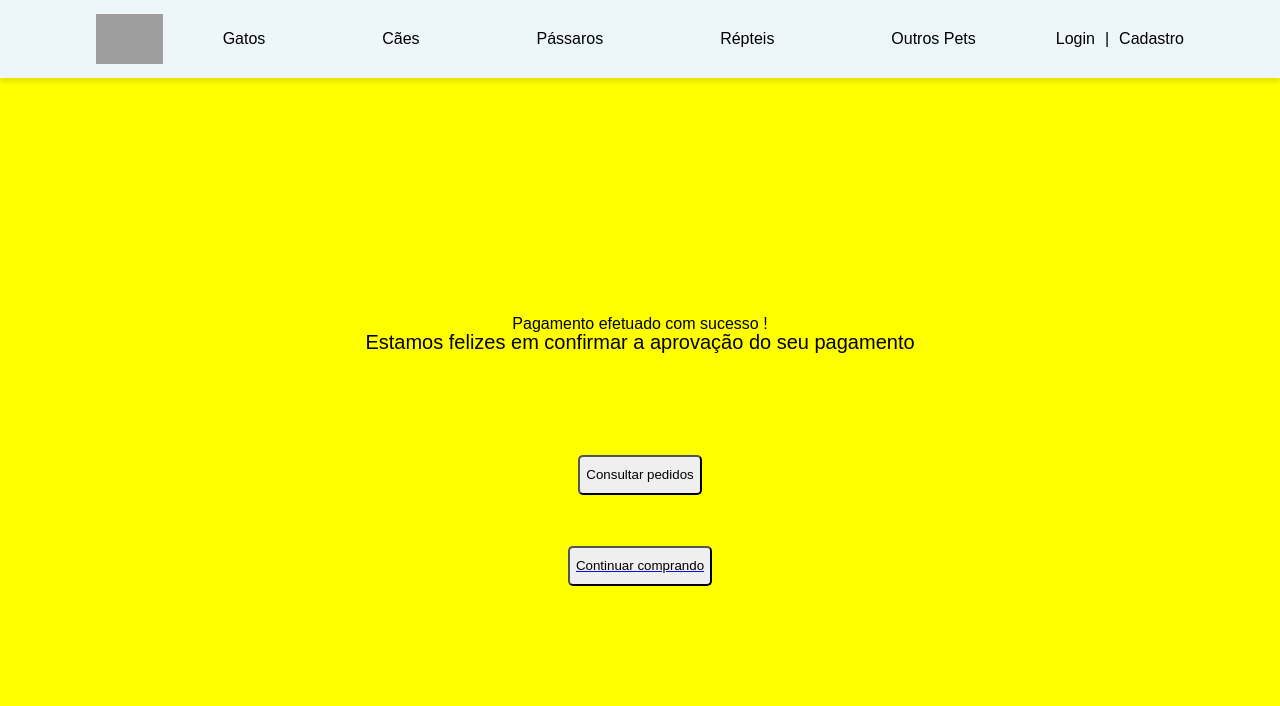
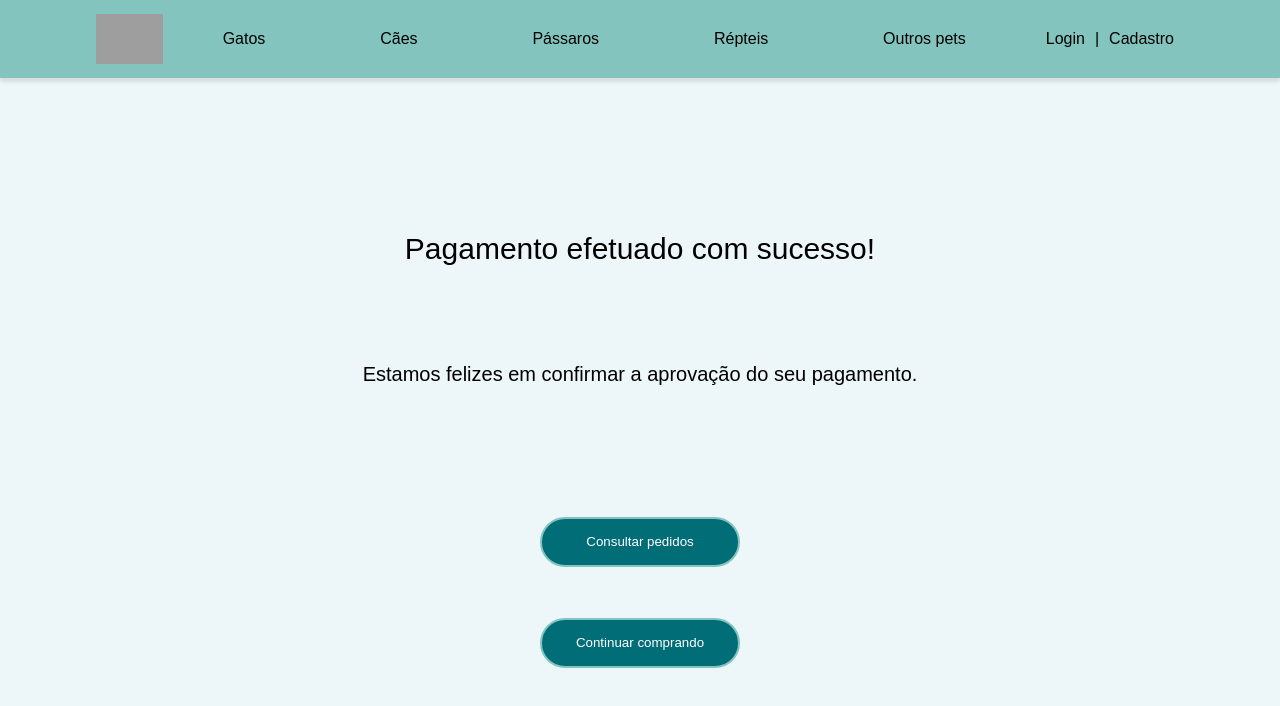
Before and after one commit to vinicius-roque/4Paws-front-end, a React (Create React App) app: page /success in a window 1280 px wide. Shown: the top 706 px of the page. Built offline with nearby package versions, Linux system fonts and the light colour scheme; grey boxes are pictures that could not be loaded.

Commit message:
feat(): implemented all styled-components of project

```diff
--- a/src/components/cart/Cart.js
+++ b/src/components/cart/Cart.js
@@ -41,18 +41,12 @@ export default function Cart(){
         <>
         <Header/>
         <HeaderPage>
-            <p> Carrinho de compras</p>
+            <p>Carrinho de compras</p>
             <Freeship>
                 <p> Frete grátis acima de R$ 100,00</p>
-                <p> Confira as regras</p>
             </Freeship>
         </HeaderPage>
         <CartBox>
-            <Statement>
-                <p>Produto</p>
-                <p>Preço</p>
-                <p>Quantidade</p>
-            </Statement>
             {cart.map((product,index) => (
                 //COLOCAR UMA VARIAVEL PARA VER SE O CARRINHO ESTA VAZIO E DAR UMA MENSAGEM
             <Product>
@@ -61,13 +55,13 @@ export default function Cart(){
                 <h5>R$ {product.price}0</h5>
                 <h5>{product.quantity}</h5>
 
-           <h5 onClick={() => remove(product._id)}>REMOVER</h5>
+                <h4 onClick={() => remove(product._id)}>REMOVER</h4>
            </Product>
             ))}
 
         </CartBox>
         <Footer>
-            <p>Total da compra: R$ {saldo}0</p>
+            <p>Total da compra: R$ {saldo.toFixed(2)}</p>
             <button>
                 <Link to="/Checkout"><p>Prosseguir para pagamento</p></Link>
             </button>
@@ -79,21 +73,36 @@ export default function Cart(){
 const HeaderPage = styled.div`
     display: flex;
     width: 95%;
-background-color: #d06D00;
-height:50px;
-justify-content: space-between;
+    background-color: #006d77;
+    height: 60px;
+    justify-content: space-around;
     align-items: center;
     margin-top: 150px;
     border-radius: 5px;
     padding: 10px;
+    color: #FFFFFF;
+
+    @media (max-width: 850px) {
+        flex-direction: column;
+        align-items: center;
+        justify-content: center;
+    }
 `;
 
 const Freeship = styled.div`
     display: flex;
     justify-content: flex-end;
     width: 85%;
-p{
+
+    p {
         padding: 0px 8px;
+    }
+
+    @media (max-width: 850px) {
+        flex-direction: column;
+        align-items: center;
+        justify-content: center;
+        margin-top: 10px;
     }
 `;
 
@@ -103,7 +112,7 @@ flex-direction: column;
     width: 95%;
     justify-content: flex-start;
     padding: 55px 15px;
-background-color: #EDF6F9;
+    background-color: #edf6f9;
     border-radius: 5px;
 
     img{
@@ -112,42 +121,57 @@ img{
     }
 `;
 
-const ProductBox = styled.div`
-display: flex;
-justify-content: flex-end;
-border-radius: 10px;
-`;
-
 const Footer = styled.div`
     display: flex;
     justify-content: space-between;
     align-items: center;
-background-color: white;
+    background-color: #006d77;
     width: 95%;
     height: 50px;
+    border-radius: 5px;
+    position: fixed;
+    bottom: 0;
+    margin-bottom: 2px;
+    color: #FFFFFF;
 
-p{
+    p {
         margin-left: 5%;
+        color: #000000;
     }
-button{
-    background-color: white;
+
+    button {
+        background-color: #83c5be;
         border-radius: 10px;
         height:35px;
         margin-right: 5%;
+        border: 2px solid #edf6f9;
     }
 
+    @media (max-width: 350px) {
+        display: flex;
+        justify-content: center;
+        align-items: center;
+        flex-direction: column;
+        height: 80px;
+        margin-bottom: 5px;
+
+        p {
+            margin-bottom: 10px;
+        }
+    }
 `;
 
 const Product = styled.div`
     display: flex;
-background-color: white;
+    align-items: center;
+    background-color: #83c5be;
     width: 100%;
     padding: 20px;
     border-bottom: 1px solid #ccc;
     border-radius: 10px;
     margin: 10px 0px;
 
-p{
+    p {
         display: flex;
         align-items: center;
         padding: 15px 6%;
@@ -155,31 +179,63 @@ p{
         width: 40%;
     }
 
-h5{
+    h5 {
         display: flex;
         align-items: center;
         padding: 15px 0px 15px 5%;
         min-width: 120px;
         width: 50%;
     }
-`;
 
-const Statement = styled.div`
+    h4 {
+        color: #FFFFFF;
         display: flex;
-background-color: white;
-width: 100%;
-font-size: 20px;
-border-radius: 10px;
-
-p:first-child{
-    padding: 25px 7%;
+        align-items: center;
+        justify-content: center;
+        padding: 15px 0px 15px 5%;
+        min-width: 120px;
+        width: 50%;
+        height: 50px;
+        border: 2px solid #edf6f9;
+        background-color: #006d77;
+        border-radius: 25px;
+        padding: 12px;
+        cursor: pointer;
     }
 
-p:nth-child(2){
-    padding: 25px 0px 25px 32%;
+    @media (max-width: 650px) {
+        display: flex;
+        flex-direction: column;
+        align-items: center;
+
+        :last-child {
+            margin-bottom: 30px;
         }
 
-p:nth-child(3){
-    padding: 25px 0px 25px 32%;
+        img {
+            height: 40%;
+            width: 70%;
+        }
+
+        p {
+            margin-left: 0.1%;
+            justify-content: center;
+        }
+
+        h5 {
+            margin-left: -5%;
+            display: flex;
+            justify-content: center;
+        }
+
+        h4 {
+            display: flex;
+            justify-content: center;
+            align-items: center;
+            border: 2px solid #edf6f9;
+            background-color: #006d77;
+            border-radius: 25px;
+            padding: 12px;
+        }
     }
 `;
--- a/src/components/checkout/Success.js
+++ b/src/components/checkout/Success.js
@@ -10,13 +10,11 @@ export default function Success(){
         <Box>
 
             <HeaderPage>
-                <p> Pagamento efetuado com sucesso !</p>
-                <h1> Estamos felizes em confirmar a aprovação do seu pagamento</h1>
+                <p>Pagamento efetuado com sucesso!</p>
+                <h1>Estamos felizes em confirmar a aprovação do seu pagamento.</h1>
             </HeaderPage>
             <Body>
-                <button>
-                    <p>Consultar pedidos</p>
-                </button>
+                <button>Consultar pedidos</button>
             </Body>
 
             <Footer>
@@ -43,40 +41,59 @@ flex-direction: column;
     align-items: center;
     justify-content: center;
 
-h1{
+    h1 {
+        margin-bottom: 30px;
         text-align: center;
         font-size: 20px;
+    }
+
+    p {
+        margin-bottom: 100px;
+        font-size: 30px;
     }
 `;
 
 const Body = styled.div`
-
     display: flex;
     flex-direction: column;
     align-items: center;
     justify-content: center;
-button{
-    height:40px;
-    border-radius: 5px;
+    margin: 2px solid black;
+
+    button {
+        color: #FFFFFF;
+        height: 50px;
+        width: 200px;
         display: flex;
         align-items: center;
+        justify-content: center;
+        border: 2px solid #83c5be;
+        background-color: #006d77;
+        border-radius: 25px;
+        padding: 12px;
         cursor: pointer;
     }
 `;
 
 
 const Footer = styled.div`
-
     display: flex;
     flex-direction: column;
     align-items: center;
     justify-content: center;
     padding: 5% 0px 0px 0px;
-button{
-    height:40px;
-    border-radius: 5px;
+
+    button {
+        color: #FFFFFF;
+        height: 50px;
+        width: 200px;
         display: flex;
         align-items: center;
+        justify-content: center;
+        border: 2px solid #83c5be;
+        background-color: #006d77;
+        border-radius: 25px;
+        padding: 12px;
         cursor: pointer;
     }
 `;
--- a/src/components/globally/globalStyles.js
+++ b/src/components/globally/globalStyles.js
@@ -1,7 +1,6 @@
 import { createGlobalStyle } from 'styled-components';
 
 const GlobalStyle = createGlobalStyle`
-    // reset css
     html, body, div, span, applet, object, iframe,
 	h1, h2, h3, h4, h5, h6, p, blockquote, pre,
 	a, abbr, acronym, address, big, cite, code,
@@ -45,10 +44,12 @@ table {
 		border-collapse: collapse;
 		border-spacing: 0;
 	}
-// global css
+
 	* {
 		box-sizing: border-box;
+		text-decoration: none;
 	}
+
 	html,
 	body {
 		width: 100%;
@@ -57,6 +58,7 @@ body {
 		background-color: white;
 		font-family: 'Lexend Deca', sans-serif;
 	}
+
 	.root {
 		display: flex;
 		flex-direction: column;
--- a/src/components/globally/styles.js
+++ b/src/components/globally/styles.js
@@ -1,7 +1,7 @@
 import styled from 'styled-components';
 
 const AppWrapper = styled.main`
-    background-color: yellow;
+    background-color: #edf6f9;
     min-width: 100vw;
     width: 100%;
     min-height: 100vh;
@@ -17,21 +17,30 @@ const FormWrapper = styled.div`
     align-items: center;
     flex-direction: column;
 
-    h1 {
-        color: #FFFFFF;
+    img {
+        width: 400px;
+        height: 400px;
+        margin-bottom: 20px;
     }
 
     form {
+        width: 100%;
         display: flex;
         justify-content: center;
+        align-items: center;
         flex-direction: column;
     }
 
     input {
-        background-color: #FFFFFF;
+        background-color: #83c5be;
         color: #000000;
-        width: 300px;
-        height: 60px;
+        width: 326px;
+        height: 58px;
+        font-size: 20px;
+        border-radius: 20px;
+        padding-left: 15px;
+        margin-bottom: 13px;
+        border: 2px solid #006d77;
     }
 
     input::placeholder {
@@ -39,13 +48,14 @@ const FormWrapper = styled.div`
     }
 
     input[type="submit"] {
-        background-color: green;
+        background-color: #006d77;
         color: #FFFFFF;
+        border: 2px solid #83c5be;
         cursor: pointer;
     }
 
     p {
-        font-size: 20px;
+        font-size: 17px;
         cursor: pointer;
     }
 `;
--- a/src/components/homepage/Header.js
+++ b/src/components/homepage/Header.js
@@ -29,7 +29,7 @@ export default function Header({ getProducts }) {
             Répteis
           </span>
           <span onClick={() => getProducts("other")}
-          >Outros Pets</span>
+          >Outros pets</span>
         </Menu>
         <Buttons>
           <span>
@@ -54,7 +54,7 @@ const Wrapper = styled.div`
   justify-content: center;
   width: 100%;
   height: 78px;
-  background-color: #edf6f9;
+  background-color: #83c5be;
   position: fixed;
   top: 0;
   z-index: 99;
@@ -78,9 +78,14 @@ const Wrapper = styled.div`
     text-decoration: none;
     color: #000000;
   }
+
   a:visited {
     color: #000000;
     text-decoration: none;
+  }
+
+  @media (max-width: 930px) {
+    overflow-x: scroll;
   }
 `;
 
@@ -102,6 +107,7 @@ const Buttons = styled.div`
   align-items: center;
   justify-content: flex-end;
   gap: 20px;
+  padding-right: 10px;
 
   ion-icon {
     font-size: 30px;
--- a/src/components/homepage/HomePage.js
+++ b/src/components/homepage/HomePage.js
@@ -57,6 +57,7 @@ export default function HomePage() {
 }
 
 const Wrapper = styled.div`
+  background-color: #edf6f9;
   display: flex;
   align-items: center;
   justify-content: center;
--- a/src/components/homepage/Product.js
+++ b/src/components/homepage/Product.js
@@ -24,28 +24,35 @@ export default function Product({ id, name, price, img, quantity,type }) {
 }
 
 const Wrapper = styled.div`
+  background-color: #83c5be;
   display: flex;
   flex-direction: column;
   align-items: center;
   justify-content: center;
   width: 17%;
+  height: 450px;
   box-shadow: rgba(0, 0, 0, 0.16) 0px 1px 4px;
   padding: 15px;
   border-radius: 10px;
   margin: 15px;
 
   img {
+    height: 80%;
     width: 100%;
     object-fit: contain;
     margin-bottom: 15px;
   }
 
   h3 {
+    display: flex;
+    justify-content: center;
     font-size: 18px;
     width: 100%;
   }
 
   p {
+    display: flex;
+    justify-content: center;
     font-size: 16px;
     width: 100%;
     text-align: left;
@@ -53,9 +60,25 @@ const Wrapper = styled.div`
   }
 
   button {
-    border: 2px solid #e29578;
-    background-color: #ffddd2;
+    border: 2px solid #edf6f9;
+    background-color: #006d77;
     border-radius: 25px;
     padding: 12px;
   }
+
+  @media (max-width: 850px) {
+    flex-direction: column;
+    width: 100%;
+    height: 75vh;
+
+    button {
+      display: flex;
+      justify-content: center;
+      font-size: 16px;
+      width: 100%;
+      text-align: left;
+      padding: 10px 0;
+      margin: auto 15px auto 3px;
+    }
+  }
 `;
--- a/src/components/login/SignIn.js
+++ b/src/components/login/SignIn.js
@@ -4,6 +4,7 @@ import { login } from "../services/ports.js";
 import { FormWrapper } from "../globally/styles.js";
 import { useContext } from "react";
 import UserContext from "../../contexts/userContext.js";
+import logo from "../../contexts/assets/logo1.png";
 
 export default function SignIn() {
     const { setUser } = useContext(UserContext);
@@ -37,7 +38,7 @@ export default function SignIn() {
 
     return (
         <FormWrapper>
-            <h1>4Paws - Colocar logo aqui</h1>
+            <img src={logo} alt="logo1" />
             <form onSubmit={sendForm}>
                 <input
                     type="email"
--- a/src/components/login/SignUp.js
+++ b/src/components/login/SignUp.js
@@ -2,6 +2,7 @@ import { useNavigate } from "react-router-dom";
 import { FormWrapper } from "../globally/styles.js";
 import { useForm } from "../globally/useForm.js";
 import { registerUser } from "../services/ports.js";
+import logo from "../../contexts/assets/logo1.png";
 
 export default function SignUp() {
     const [forms, holdForms] = useForm({
@@ -49,7 +50,7 @@ export default function SignUp() {
 
     return (
         <FormWrapper>
-            <h1>4Paws - Colocar logo aqui</h1>
+            <img src={logo} alt="logo1" />
             <form onSubmit={sendForm}>
                 <input
                     type="text"
```
Also changed, not shown: src/components/checkout/Checkout.js (+27 -16 lines), src/contexts/assets/logo1.png (added). Lines whose indentation alone changed are shown as unchanged.
